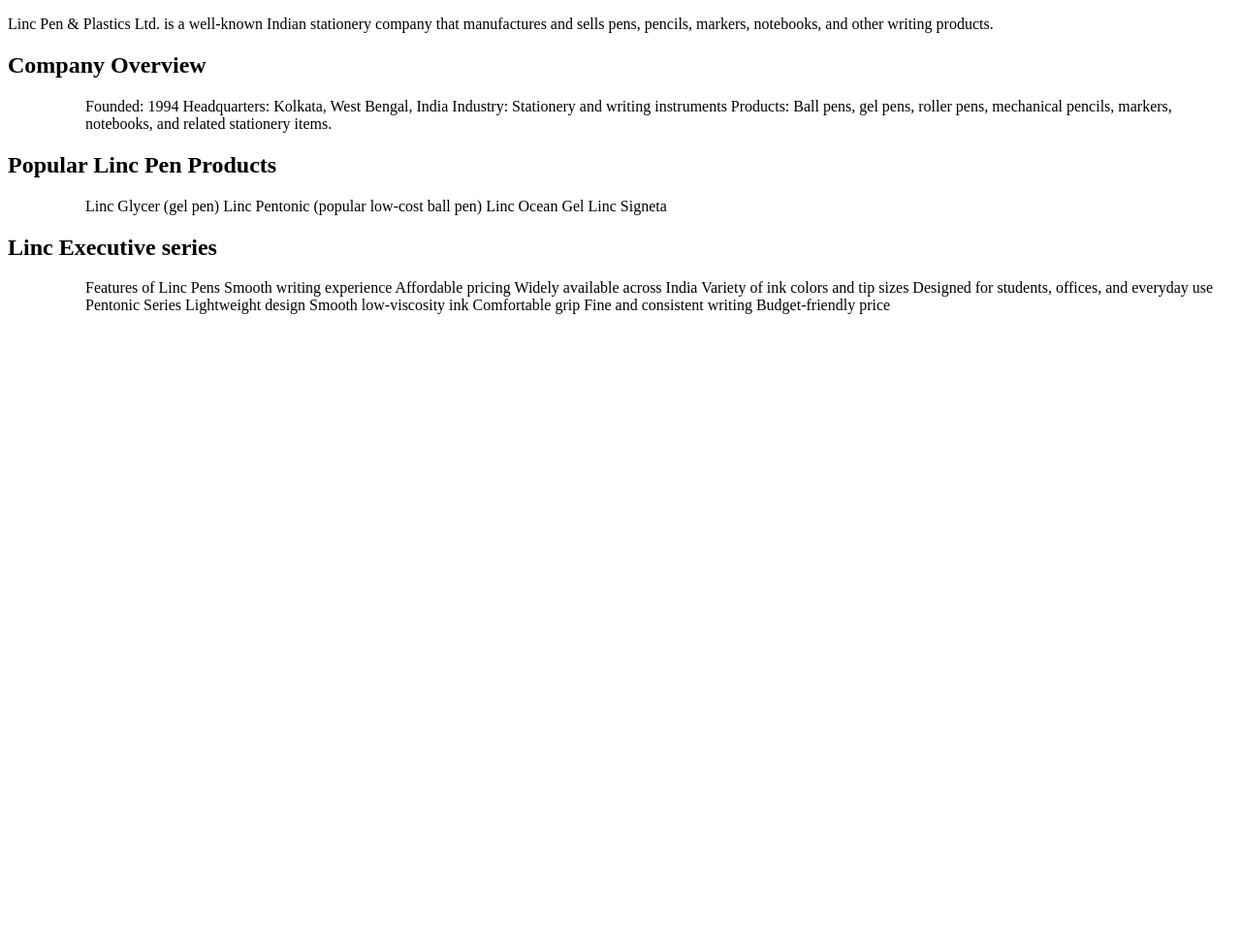
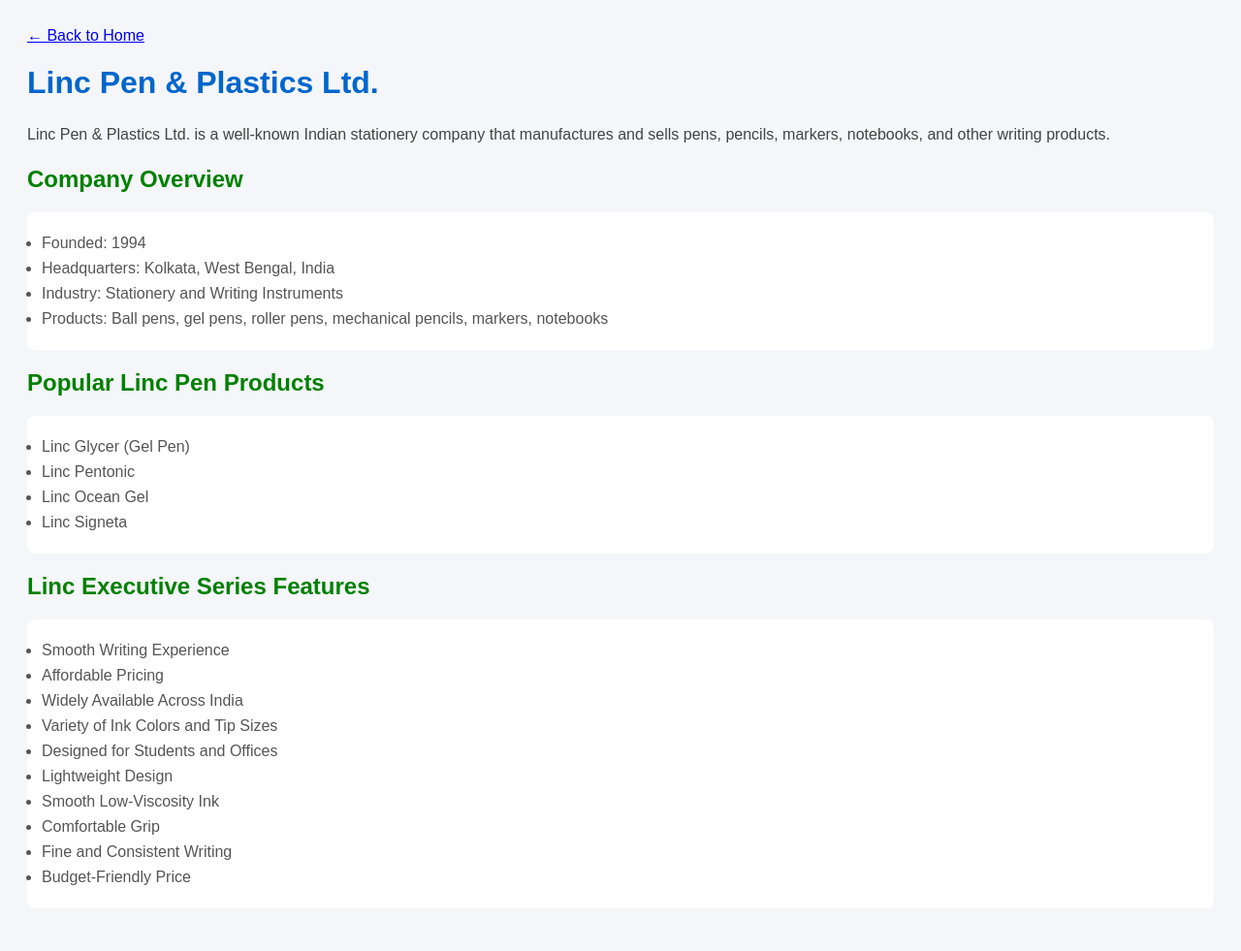
Before and after one commit to himanshux64/linc-glycer-app, a Django app: template Linc/Pen/templates/Pen/info.html in a window 1280 px wide. Shown: the whole page at 97% size. Before the commit the page ends 324 px from the top, so only its background shows below. Run offline with Django 5.2, Linux system fonts and the light colour scheme; the template is opened without the code that fills it, so the values that code supplies are empty.

Commit message:
Enhance info.html with improved styling and content structure; update URLs for consistency

```diff
--- a/Linc/Pen/templates/Pen/info.html
+++ b/Linc/Pen/templates/Pen/info.html
@@ -3,47 +3,84 @@
 <head>
     <meta charset="UTF-8">
     <meta name="viewport" content="width=device-width, initial-scale=1.0">
-    <title>Info of Pen </title>
+    <title>Info of Pen</title>
+
+    <style>
+        body {
+            background-color: #f4f6f9;
+            font-family: Arial, sans-serif;
+            color: #333;
+            padding: 20px;
+        }
+
+        h1 {
+            color: #0066cc;
+        }
+
+        h2 {
+            color: #008000;
+        }
+
+        p {
+            color: #444;
+            line-height: 1.6;
+        }
+
+        ul {
+            background-color: white;
+            padding: 15px;
+            border-radius: 8px;
+        }
+
+        li {
+            color: #555;
+            margin: 8px 0;
+        }
+    </style>
 </head>
 <body>
-    <p>Linc Pen & Plastics Ltd. is a well-known Indian stationery company that manufactures and sells pens, pencils, markers, notebooks, and other writing products.
+
+    <div class="center">
+        <a href="{% url 'home' %}" class="btn">← Back to Home</a>
+    </div>
+
+    <h1>Linc Pen & Plastics Ltd.</h1>
+
+    <p>
+        Linc Pen & Plastics Ltd. is a well-known Indian stationery company
+        that manufactures and sells pens, pencils, markers, notebooks,
+        and other writing products.
+    </p>
 
     <h2>Company Overview</h2>
     <ul>
-    <ol>
-        Founded: 1994
-        Headquarters: Kolkata, West Bengal, India
-        Industry: Stationery and writing instruments
-        Products: Ball pens, gel pens, roller pens, mechanical pencils, markers, notebooks, and related stationery items.
-    </ol>
+        <li>Founded: 1994</li>
+        <li>Headquarters: Kolkata, West Bengal, India</li>
+        <li>Industry: Stationery and Writing Instruments</li>
+        <li>Products: Ball pens, gel pens, roller pens, mechanical pencils, markers, notebooks</li>
     </ul>
 
     <h2>Popular Linc Pen Products</h2>
     <ul>
-    <ol>
-        Linc Glycer (gel pen)
-        Linc Pentonic (popular low-cost ball pen)
-        Linc Ocean Gel
-        Linc Signeta
-    </ol>
+        <li>Linc Glycer (Gel Pen)</li>
+        <li>Linc Pentonic</li>
+        <li>Linc Ocean Gel</li>
+        <li>Linc Signeta</li>
     </ul>
 
-<h2>Linc Executive series</h2>
-<ul><ol>
-    Features of Linc Pens
-    Smooth writing experience
-    Affordable pricing
-    Widely available across India
-    Variety of ink colors and tip sizes
-    Designed for students, offices, and everyday use
-    Pentonic Series
-    Lightweight design
-    Smooth low-viscosity ink
-    Comfortable grip
-    Fine and consistent writing
-    Budget-friendly price
-</ol></ul>
+    <h2>Linc Executive Series Features</h2>
+    <ul>
+        <li>Smooth Writing Experience</li>
+        <li>Affordable Pricing</li>
+        <li>Widely Available Across India</li>
+        <li>Variety of Ink Colors and Tip Sizes</li>
+        <li>Designed for Students and Offices</li>
+        <li>Lightweight Design</li>
+        <li>Smooth Low-Viscosity Ink</li>
+        <li>Comfortable Grip</li>
+        <li>Fine and Consistent Writing</li>
+        <li>Budget-Friendly Price</li>
+    </ul>
 
-</p>
 </body>
 </html>
--- a/Linc/Pen/urls.py
+++ b/Linc/Pen/urls.py
@@ -3,5 +3,5 @@ from .import views
 
 
 urlpatterns = [
-    path('',views.info,name='info')
+    path('/',views.info,name='info')
 ]
```
Also changed, not shown: Linc/templates/layouts.html (added, +19 -0 lines). Lines whose indentation alone changed are shown as unchanged.
